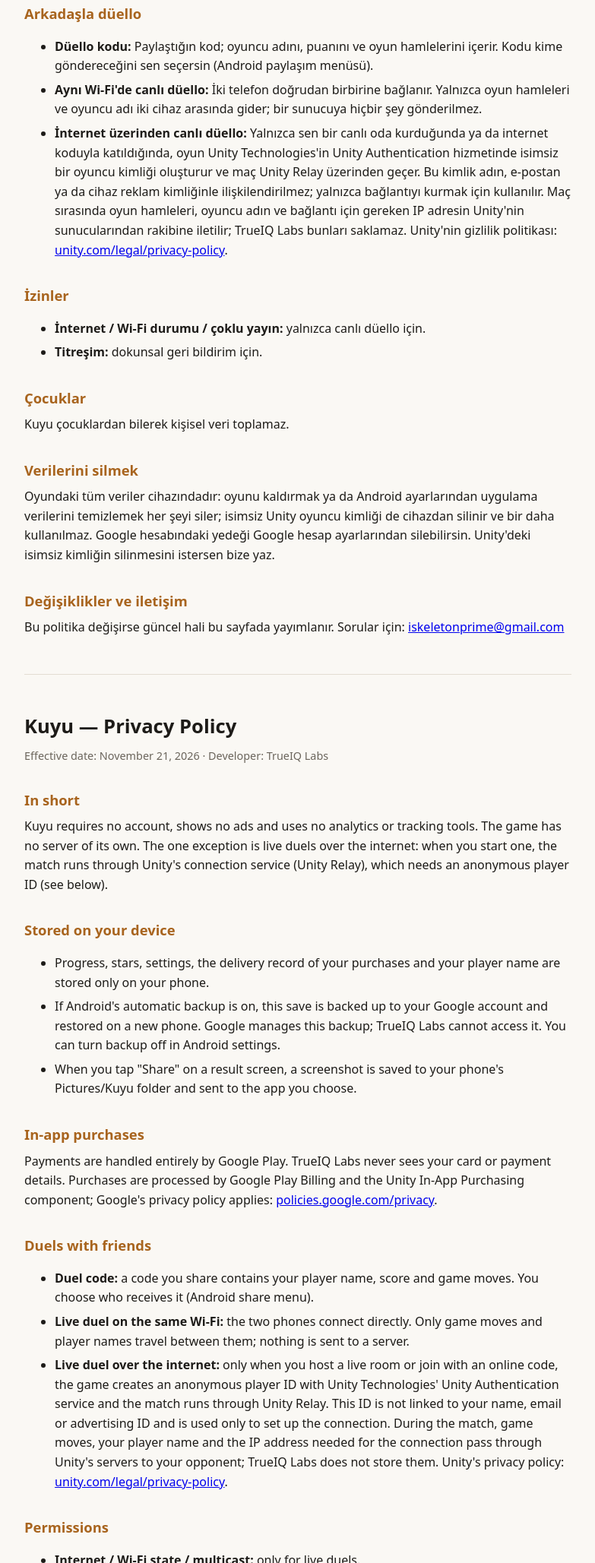
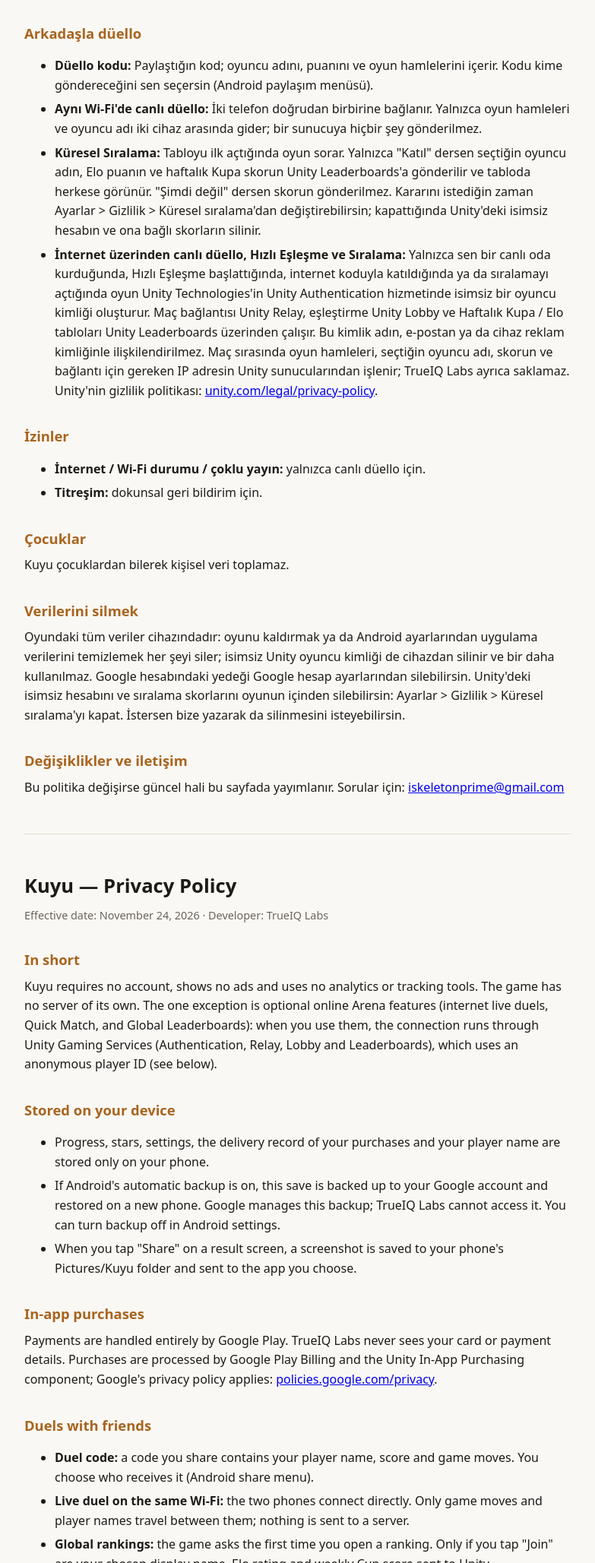
Before and after one commit to flookiii25/kuyu-gizlilik, a plain HTML site: page index.html in a window 1280 px wide. Shown: the part 743-2800 px from the top of the page at 76% size, without its empty margins (248-1031 px from the left). Drawn offline with Linux system fonts and the light colour scheme.

Commit message:
Hizli Eslesme, istege bagli kuresel siralama ve oyun icinden silme (1.3.0)

```diff
--- a/index.html
+++ b/index.html
@@ -23,13 +23,14 @@
 
 <section id="tr">
 <h1>Kuyu — Gizlilik Politikası</h1>
-<p class="muted">Yürürlük tarihi: 21 Kasım 2026 · Geliştirici: TrueIQ Labs</p>
+<p class="muted">Yürürlük tarihi: 24 Kasım 2026 · Geliştirici: TrueIQ Labs</p>
 
 <h2>Kısaca</h2>
 <p>Kuyu hesap istemez, reklam göstermez, analiz ya da izleme aracı kullanmaz. Oyunun kendine ait
-bir sunucusu yoktur. Tek istisna internet üzerinden canlı düellodur: bunu başlattığında maç,
-Unity'nin bağlantı hizmeti (Unity Relay) üzerinden geçer ve bunun için isimsiz bir oyuncu
-kimliği oluşturulur (aşağıda).</p>
+bir sunucusu yoktur. Tek istisna isteğe bağlı çevrimiçi Arena özellikleridir (internet üzerinden
+canlı düello, Hızlı Eşleşme ve isteğe bağlı Küresel Sıralama): bunları kullandığında bağlantı
+Unity Gaming Services (Authentication, Relay, Lobby ve Leaderboards) üzerinden geçer ve bunun için
+isimsiz bir oyuncu kimliği oluşturulur (aşağıda).</p>
 
 <h2>Cihazında saklananlar</h2>
 <ul>
@@ -54,12 +55,19 @@ bu işlemde Google'ın gizlilik politikası geçerlidir:
       Kodu kime göndereceğini sen seçersin (Android paylaşım menüsü).</li>
   <li><b>Aynı Wi-Fi'de canlı düello:</b> İki telefon doğrudan birbirine bağlanır. Yalnızca oyun
       hamleleri ve oyuncu adı iki cihaz arasında gider; bir sunucuya hiçbir şey gönderilmez.</li>
-  <li><b>İnternet üzerinden canlı düello:</b> Yalnızca sen bir canlı oda kurduğunda ya da internet
-      koduyla katıldığında, oyun Unity Technologies'in Unity Authentication hizmetinde isimsiz bir
-      oyuncu kimliği oluşturur ve maç Unity Relay üzerinden geçer. Bu kimlik adın, e-postan ya da
-      cihaz reklam kimliğinle ilişkilendirilmez; yalnızca bağlantıyı kurmak için kullanılır. Maç
-      sırasında oyun hamleleri, oyuncu adın ve bağlantı için gereken IP adresin Unity'nin
-      sunucularından rakibine iletilir; TrueIQ Labs bunları saklamaz. Unity'nin gizlilik politikası:
+  <li><b>Küresel Sıralama:</b> Tabloyu ilk açtığında oyun sorar. Yalnızca "Katıl" dersen seçtiğin
+      oyuncu adın, Elo puanın ve haftalık Kupa skorun Unity Leaderboards'a gönderilir ve tabloda
+      herkese görünür. "Şimdi değil" dersen skorun gönderilmez. Kararını istediğin zaman
+      Ayarlar &gt; Gizlilik &gt; Küresel sıralama'dan değiştirebilirsin; kapattığında Unity'deki
+      isimsiz hesabın ve ona bağlı skorların silinir.</li>
+  <li><b>İnternet üzerinden canlı düello, Hızlı Eşleşme ve Sıralama:</b> Yalnızca sen bir canlı oda
+      kurduğunda, Hızlı Eşleşme başlattığında, internet koduyla katıldığında ya da sıralamayı
+      açtığında oyun Unity Technologies'in Unity Authentication hizmetinde isimsiz bir oyuncu
+      kimliği oluşturur. Maç bağlantısı Unity Relay, eşleştirme Unity Lobby ve Haftalık Kupa / Elo
+      tabloları Unity Leaderboards üzerinden çalışır. Bu kimlik adın, e-postan ya da cihaz reklam
+      kimliğinle ilişkilendirilmez. Maç sırasında oyun hamleleri, seçtiğin oyuncu adı, skorun ve
+      bağlantı için gereken IP adresin Unity sunucularından işlenir; TrueIQ Labs ayrıca saklamaz.
+      Unity'nin gizlilik politikası:
       <a href="https://unity.com/legal/privacy-policy">unity.com/legal/privacy-policy</a>.</li>
 </ul>
 
@@ -76,7 +84,8 @@ bu işlemde Google'ın gizlilik politikası geçerlidir:
 <p>Oyundaki tüm veriler cihazındadır: oyunu kaldırmak ya da Android ayarlarından uygulama
 verilerini temizlemek her şeyi siler; isimsiz Unity oyuncu kimliği de cihazdan silinir ve bir
 daha kullanılmaz. Google hesabındaki yedeği Google hesap ayarlarından silebilirsin. Unity'deki
-isimsiz kimliğin silinmesini istersen bize yaz.</p>
+isimsiz hesabını ve sıralama skorlarını oyunun içinden silebilirsin: Ayarlar &gt; Gizlilik &gt;
+Küresel sıralama'yı kapat. İstersen bize yazarak da silinmesini isteyebilirsin.</p>
 
 <h2>Değişiklikler ve iletişim</h2>
 <p>Bu politika değişirse güncel hali bu sayfada yayımlanır. Sorular için:
@@ -87,12 +96,13 @@ isimsiz kimliğin silinmesini istersen bize yaz.</p>
 
 <section id="en">
 <h1>Kuyu — Privacy Policy</h1>
-<p class="muted">Effective date: November 21, 2026 · Developer: TrueIQ Labs</p>
+<p class="muted">Effective date: November 24, 2026 · Developer: TrueIQ Labs</p>
 
 <h2>In short</h2>
 <p>Kuyu requires no account, shows no ads and uses no analytics or tracking tools. The game has no
-server of its own. The one exception is live duels over the internet: when you start one, the
-match runs through Unity's connection service (Unity Relay), which needs an anonymous player ID
+server of its own. The one exception is optional online Arena features (internet live duels, Quick
+Match, and Global Leaderboards): when you use them, the connection runs through Unity Gaming
+Services (Authentication, Relay, Lobby and Leaderboards), which uses an anonymous player ID
 (see below).</p>
 
 <h2>Stored on your device</h2>
@@ -118,12 +128,18 @@ component; Google's privacy policy applies:
       choose who receives it (Android share menu).</li>
   <li><b>Live duel on the same Wi-Fi:</b> the two phones connect directly. Only game moves and
       player names travel between them; nothing is sent to a server.</li>
-  <li><b>Live duel over the internet:</b> only when you host a live room or join with an online
-      code, the game creates an anonymous player ID with Unity Technologies' Unity Authentication
-      service and the match runs through Unity Relay. This ID is not linked to your name, email or
-      advertising ID and is used only to set up the connection. During the match, game moves, your
-      player name and the IP address needed for the connection pass through Unity's servers to your
-      opponent; TrueIQ Labs does not store them. Unity's privacy policy:
+  <li><b>Global rankings:</b> the game asks the first time you open a ranking. Only if you tap
+      "Join" are your chosen display name, Elo rating and weekly Cup score sent to Unity
+      Leaderboards and shown publicly. If you choose "Not now", nothing is sent. You can change
+      this any time in Settings &gt; Privacy &gt; Global rankings; turning it off deletes your
+      anonymous Unity account and the scores linked to it.</li>
+  <li><b>Online live duel, Quick Match &amp; Leaderboards:</b> only when you host an online room,
+      start Quick Match, join with an online code, or open global rankings, the game creates an
+      anonymous player ID with Unity Technologies' Unity Authentication service. Matches run through
+      Unity Relay, matchmaking uses Unity Lobby, and Weekly Cup / Elo rankings use Unity
+      Leaderboards. This ID is not linked to your name, email or advertising ID. During online play,
+      your game moves, chosen display name, score and the IP address needed for connection pass
+      through Unity's servers; TrueIQ Labs does not separately store them. Unity's privacy policy:
       <a href="https://unity.com/legal/privacy-policy">unity.com/legal/privacy-policy</a>.</li>
 </ul>
 
@@ -139,8 +155,9 @@ component; Google's privacy policy applies:
 <h2>Deleting your data</h2>
 <p>All game data lives on your device: uninstalling the game or clearing its app data in Android
 settings deletes everything, including the anonymous Unity player ID on the device, which is then
-never used again. You can delete the backup in your Google account settings. To have the anonymous
-ID deleted at Unity, write to us.</p>
+never used again. You can delete the backup in your Google account settings. You can delete your
+anonymous Unity account and ranking scores inside the game: Settings &gt; Privacy &gt; turn off
+Global rankings. You can also write to us to have it deleted.</p>
 
 <h2>Changes and contact</h2>
 <p>If this policy changes, the current version will be published on this page. Questions:
```
